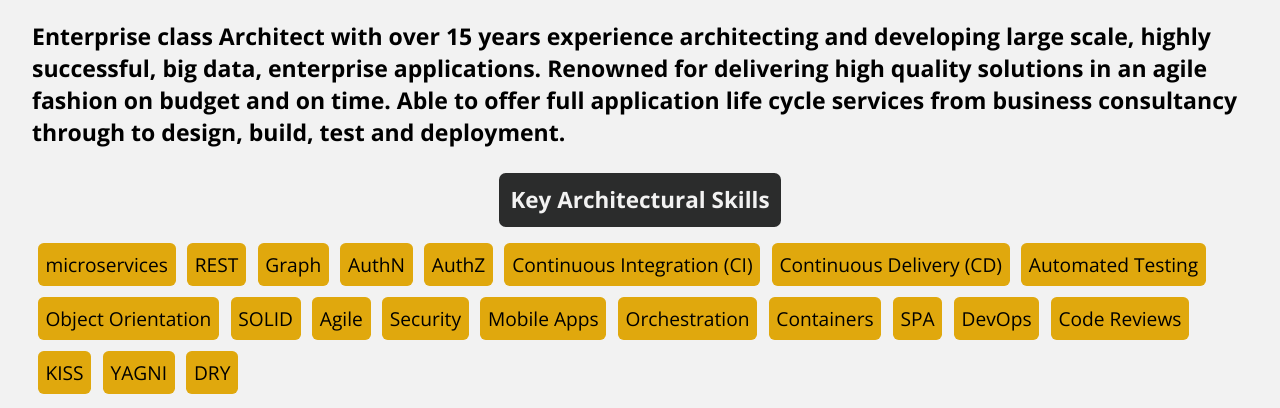
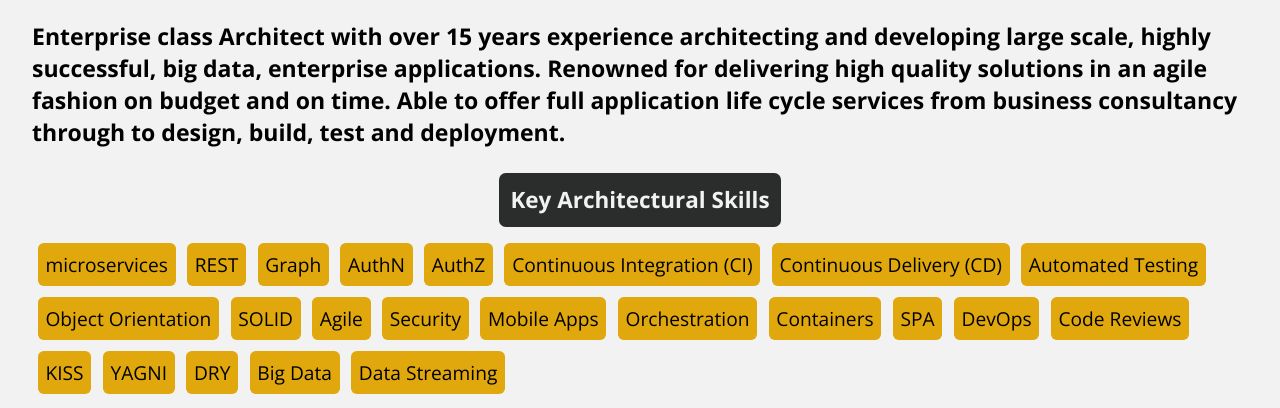
Before and after one commit to chriscamplejohn/chriscamplejohn.github.io, a plain HTML site: page cv.html in a window 1280 px wide. Shown: the part 336-744 px from the top of the page. Drawn offline with nearby package versions, Linux system fonts and the light colour scheme.

Commit message:
Added Big Data and Data Streaming to key skills

```diff
--- a/cv.html
+++ b/cv.html
@@ -80,6 +80,8 @@
                             <li>KISS</li>
                             <li>YAGNI</li>
                             <li>DRY</li>
+                            <li>Big Data</li>
+                            <li>Data Streaming</li>
                         </ul>
                     </section>
                     <section id="experience">
```
